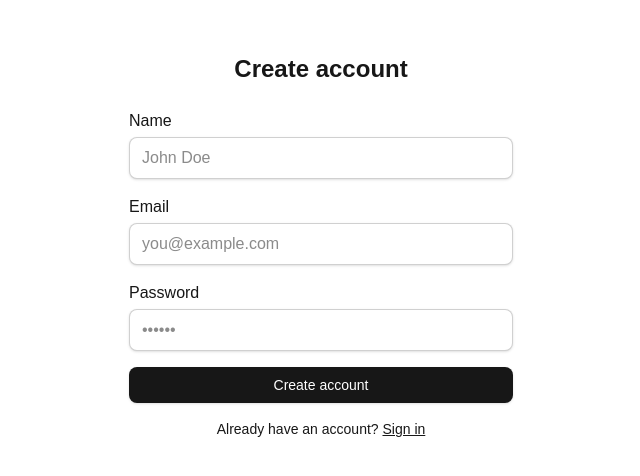
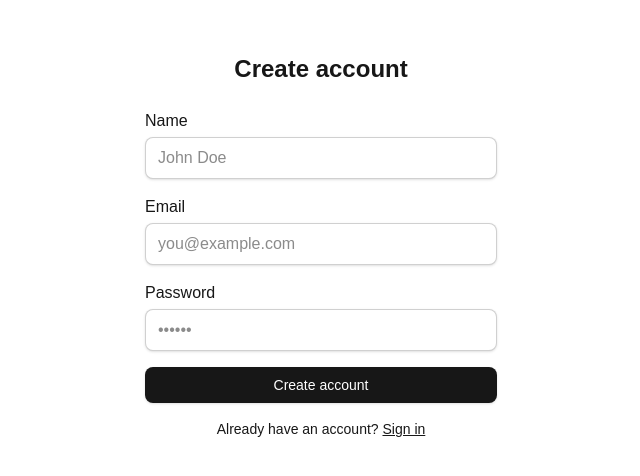
Before and after one commit to bhavesh1334/moviebase, a Next.js app in the folder client/: page /signup in a window 1280 px wide. Shown: the part 154-630 px from the top of the page, without its empty margins (319-959 px from the left). Built offline with nearby package versions, Linux system fonts and the light colour scheme.

Commit message:
fix: spacing for smaller devices

```diff
--- a/client/src/app/(auth)/login/page.tsx
+++ b/client/src/app/(auth)/login/page.tsx
@@ -36,7 +36,7 @@ export default function LoginPage() {
   };
 
   return (
-    <div className="mx-auto max-w-sm py-10 flex flex-col items-center justify-center h-screen">
+    <div className="mx-auto max-w-sm py-10 px-4 flex flex-col items-center justify-center h-screen">
       <h1 className="text-2xl font-semibold mb-6">Login</h1>
       <form onSubmit={handleSubmit(onSubmit)} className="space-y-4 w-full">
         <div>
--- a/client/src/app/(auth)/signup/page.tsx
+++ b/client/src/app/(auth)/signup/page.tsx
@@ -39,7 +39,7 @@ export default function SignUpPage() {
   };
 
   return (
-    <div className="mx-auto max-w-sm py-10 flex flex-col items-center justify-center h-screen">
+    <div className="mx-auto max-w-sm py-10 px-4 flex flex-col items-center justify-center h-screen">
       <h1 className="text-2xl font-semibold mb-6">Create account</h1>
       <form onSubmit={handleSubmit(onSubmit)} className="space-y-4 w-full">
         <div>
```
